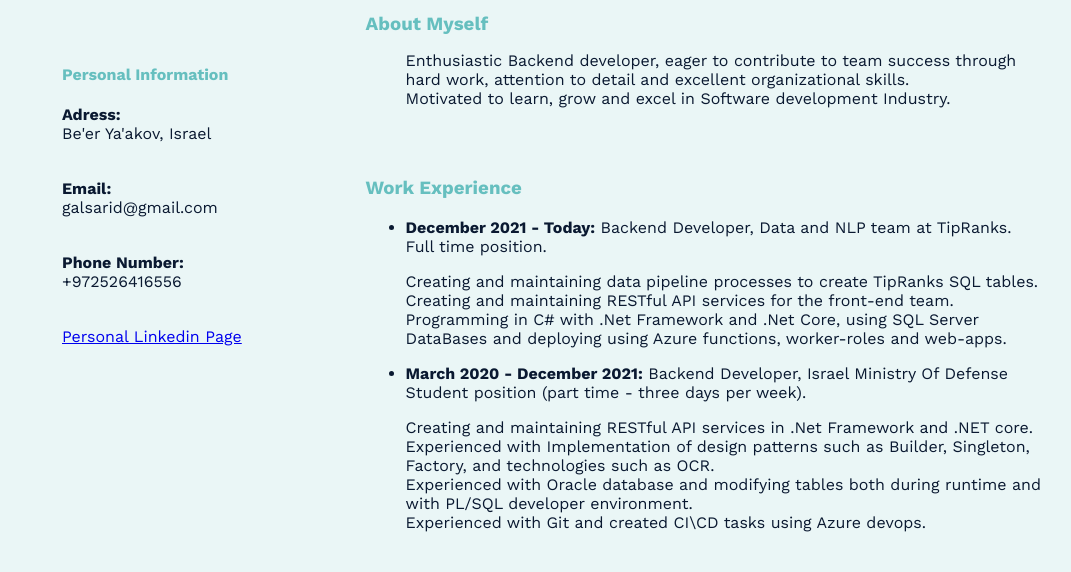
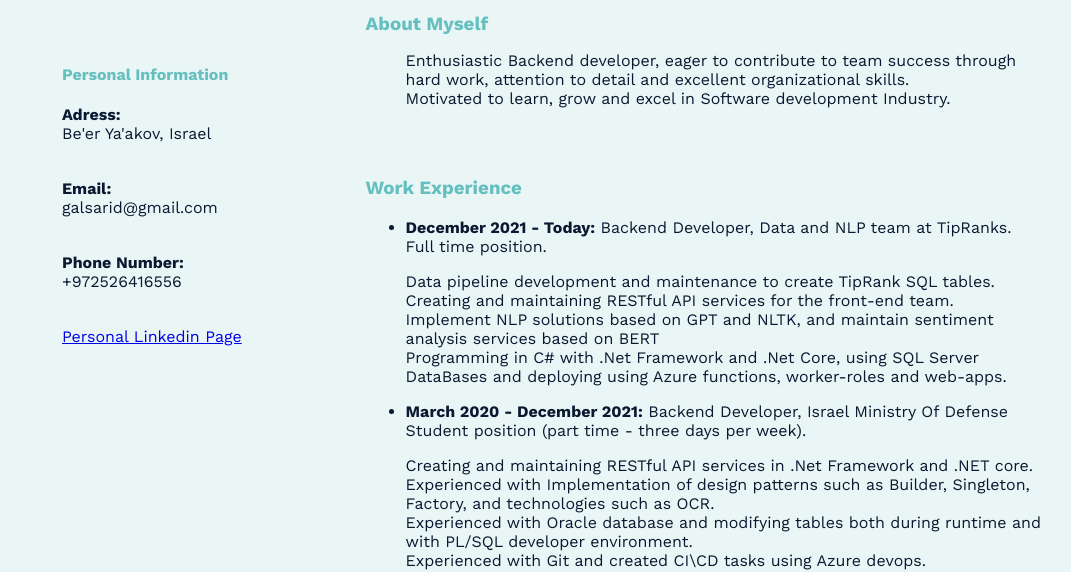
Before and after one commit to GalSarid21/CV, a plain HTML site: page index.html in a window 1280 px wide. Shown: the part 232-804 px from the top of the page, without its empty margins (16-1087 px from the left). Drawn offline with nearby package versions, Linux system fonts and the light colour scheme.

Commit message:
update cv

```diff
--- a/index.html
+++ b/index.html
@@ -37,8 +37,9 @@
           <li>
             <p><strong>December 2021 - Today:</strong> Backend Developer, Data and NLP team at TipRanks. <br>Full time position.</p>
             <p>
-              Creating and maintaining data pipeline processes to create TipRanks SQL tables.<br>
+              Data pipeline development and maintenance to create TipRank SQL tables.<br>
               Creating and maintaining RESTful API services for the front-end team.<br>
+              Implement NLP solutions based on GPT and NLTK, and maintain sentiment analysis services based on BERT<br>
               Programming in C# with .Net Framework and .Net Core, using SQL Server DataBases and deploying
               using Azure functions, worker-roles and web-apps.<br>
             </p>
```
